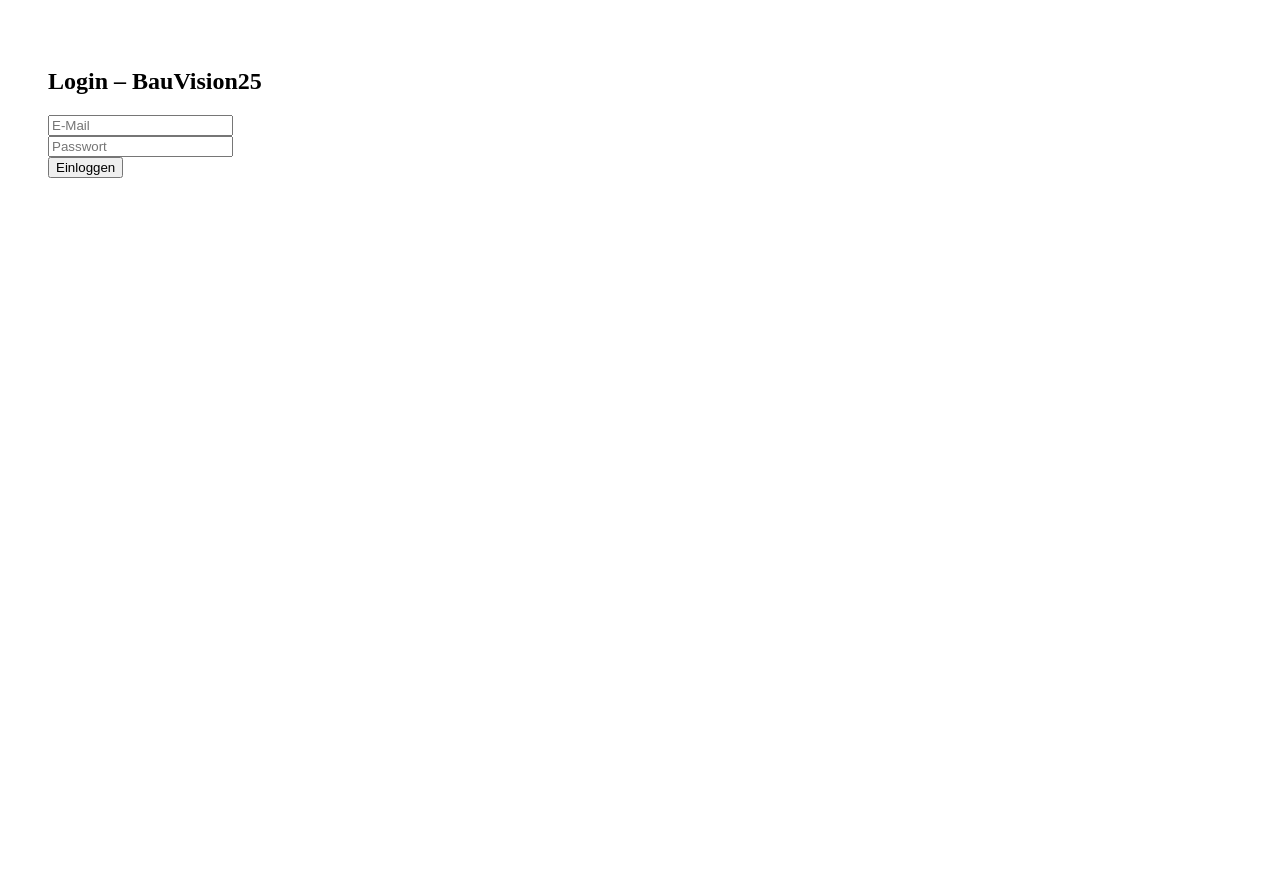
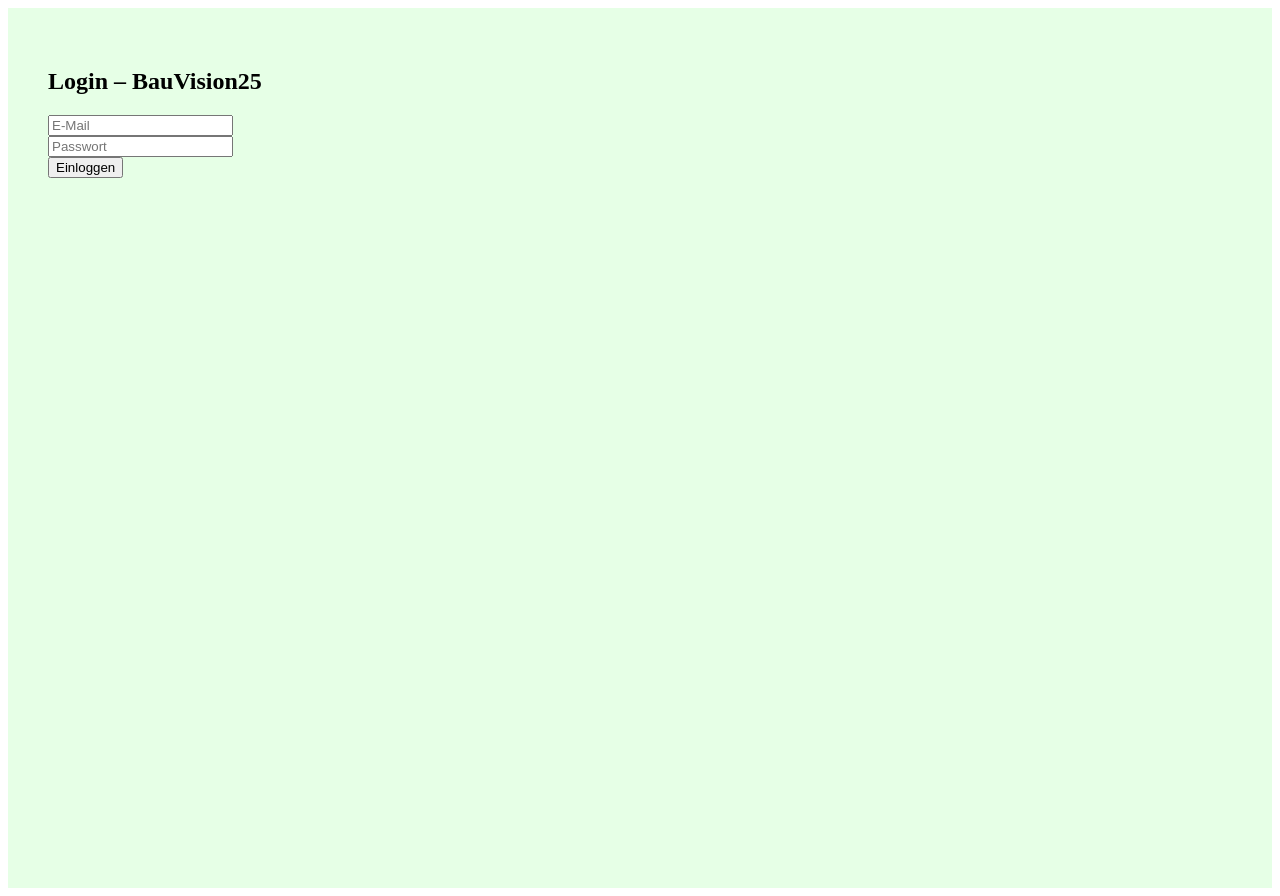
Before and after one commit to Nico2365/BauVision25-Neu, a React (Vite) app: page / in a window 1280 px wide. Before the commit the page ends 800 px from the top, so only its background shows below. Built offline with nearby package versions, Linux system fonts and the light colour scheme.

Commit message:
Add files via upload

```diff
--- a/src/App.jsx
+++ b/src/App.jsx
@@ -1,4 +1,3 @@
-// App.jsx
 import React, { useState } from "react";
 import { auth } from "./firebase";
 import { signInWithEmailAndPassword } from "firebase/auth";
@@ -20,7 +19,7 @@ export default function App() {
 
   if (!eingeloggt) {
     return (
-      <div style={{ padding: 40 }}>
+      <div style={{ padding: 40, backgroundColor: "#e6ffe6", minHeight: "100vh" }}>
         <h2>Login – BauVision25</h2>
         <input
           placeholder="E-Mail"
@@ -39,5 +38,5 @@ export default function App() {
     );
   }
 
-  return <h1>✅ Eingeloggt! Start der BauVision25</h1>;
+  return <h1 style={{ padding: 40 }}>✅ Eingeloggt! Start der BauVision25</h1>;
 }
--- a/src/firebase.js
+++ b/src/firebase.js
@@ -1,4 +1,3 @@
-// firebase.js
 import { initializeApp } from "firebase/app";
 import { getAuth } from "firebase/auth";
 import { getFirestore } from "firebase/firestore";
--- a/src/main.jsx
+++ b/src/main.jsx
@@ -1 +1,5 @@
-import React from "react"; import ReactDOM from "react-dom/client"; import App from "./App.jsx"; ReactDOM.createRoot(document.getElementById("root")).render(<App />);
+import React from "react";
+import ReactDOM from "react-dom/client";
+import App from "./App.jsx";
+
+ReactDOM.createRoot(document.getElementById("root")).render(<App />);
--- a/vite.config.js
+++ b/vite.config.js
@@ -1 +1,6 @@
-import { defineConfig } from "vite"; import react from "@vitejs/plugin-react"; export default defineConfig({ plugins: [react()] });
+import { defineConfig } from "vite";
+import react from "@vitejs/plugin-react";
+
+export default defineConfig({
+  plugins: [react()],
+});
```
Also changed, not shown: package.json (+5 -5 lines), index.html (line endings or trailing spaces).
